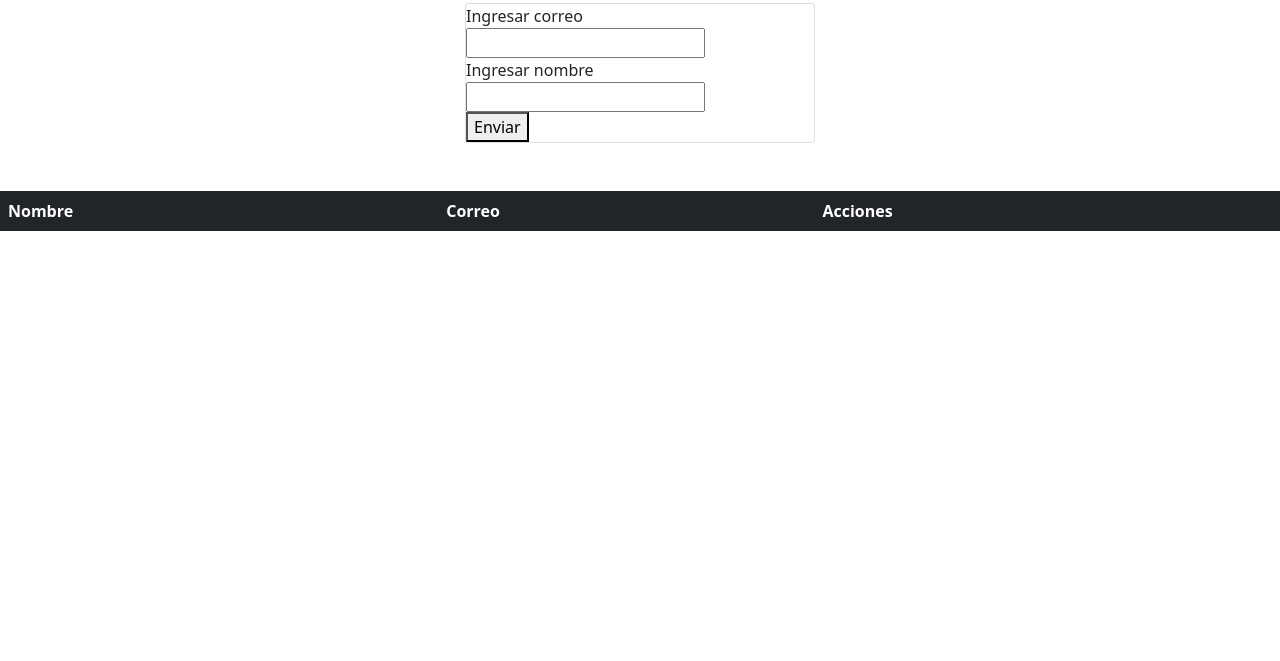
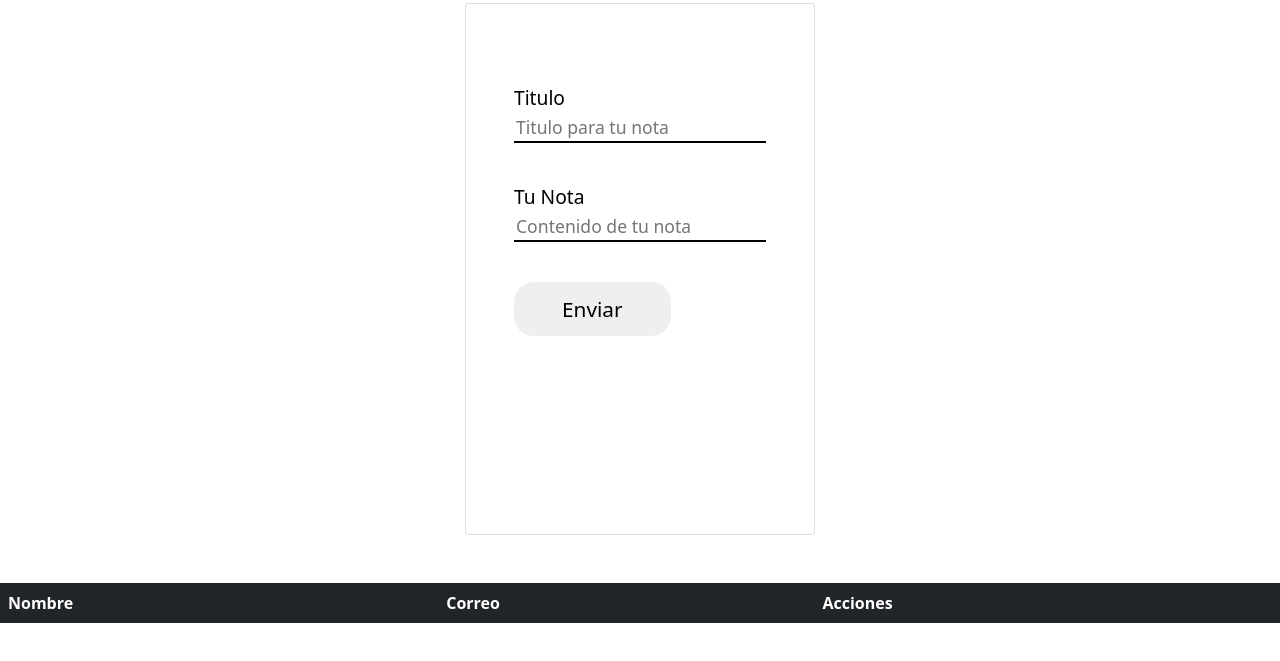
Before and after one commit to NicLen17/Proyecto-induvidual-2-CRUD, a plain HTML site: page index.html in a window 1280 px wide. Shown: the part 53-714 px from the top of the page. Drawn offline with nearby package versions, Linux system fonts and the light colour scheme.

Commit message:
Primeros cambios al formulario

```diff
--- a/index.html
+++ b/index.html
@@ -6,23 +6,33 @@
     <meta charset="utf-8">
     <meta name="viewport" content="width=device-width, initial-scale=1">
     <!-- Bootstrap CSS -->
+    <link rel="stylesheet" href="style.css">
     <link href="https://cdn.jsdelivr.net/npm/bootstrap@5.0.0-beta1/dist/css/bootstrap.min.css" rel="stylesheet"
         integrity="sha384-giJF6kkoqNQ00vy+HMDP7azOuL0xtbfIcaT9wjKHr8RbDVddVHyTfAAsrekwKmP1" crossorigin="anonymous">
-    <title>CRUD</title>
+    <title>PI Notas</title>
 </head>
 
 <body>
-    <h1 id="titulo">CRUD</h1>
-    <div class="card m-auto" style="max-width: 350px;">
-        <form id="formulario">
-            <label for="inputEmail">Ingresar correo</label>
-            <input type="email" id="inputEmail" required>
-            <br>
-            <label for="inputNombre">Ingresar nombre</label>
-            <input type="text" id="inputNombre" required>
-            <br>
-            <button type="submit">Enviar</button>
-        </form>
+    <div class="contenedor">
+        <h1 id="titulo">CRUD</h1>
+        <div class="card m-auto" style="max-width: 350px;">
+            <form class="formulario" id="formulario">
+                    <div class="flexnombres">
+                        <div>
+                            <label for="inputEmail">Titulo</label>
+                            <input placeholder="Titulo para tu nota" type="text" id="inputNota" required>
+                            <br>
+                        <div>
+                            <label for="inputTexto">Tu Nota</label>
+                            <input placeholder="Contenido de tu nota" type="text" id="inputTexto" required>
+                            <br>
+                        </div>
+                    </div>
+                    <div class="contenedorboton">
+                        <button class="boton">Enviar</button>
+                    </div>
+                </form>
+        </div>
     </div>
     <!-- Tabla Usuarios -->
     <div>
--- a/index.js
+++ b/index.js
@@ -1,6 +1,6 @@
 const formularioForm = document.getElementById('formulario');
-const emailInput = document.getElementById('inputEmail');
-const nombreInput = document.getElementById('inputNombre');
+const textoInput = document.getElementById('inputTexto');
+const notaInput = document.getElementById('inputNota');
 const usuariosTable = document.getElementById('tabla');
 const json = localStorage.getItem('usuarios'); // Traer de localStorage el dato asociado a la key "usuarios".
 let usuarios = JSON.parse(json) || []; // Convertir datos de un string JSON a código JavaScript.
@@ -16,8 +16,8 @@ formularioForm.onsubmit = function (e) {
     e.preventDefault();
     const usuario = {
         id: generarID(),
-        email: emailInput.value,
-        nombre: nombreInput.value,
+        email: notaInput.value,
+        nombre: textoInput.value,
         registro: Date.now(),
     };
     usuarios.push(usuario);
@@ -49,7 +49,6 @@ function mostrarUsuarios() {
                 <td>${usuario.email}</td>
 
                 <td>
-                    <button onclick="mostrarDetalle('${usuario.id}')" type="button" class="btn btn-primary btn-sm" data-bs-toggle="modal" data-bs-target="#modalDetalle">Ver detalle</button>
                     <button onclick="eliminarUsuario('${usuario.id}')" class="btn btn-danger btn-sm">Eliminar</button>
                 </td>
             </tr>
--- /dev/null
+++ b/style.css
@@ -0,0 +1,45 @@
+.formulario {
+    background-color: rgb(255, 255, 255);
+    max-width: 600px;
+    padding: 3rem;
+    margin: 2rem auto;
+    color: rgb(0, 0, 0);
+    font-size: 1.2rem;
+    margin-bottom: 150px;
+}
+
+.formulario :hover {
+    color: blueviolet;
+}
+
+.flexnombres {
+    display: flex;
+    justify-content: space-between;
+    flex-wrap: wrap;
+}
+
+.formulario label {
+    display: block;
+}
+
+.formulario input, .formulario textarea {
+    background-color: rgb(255, 255, 255);
+    border: none;
+    border-bottom: 2px rgb(0, 0, 0) solid;
+    font-size: 1.1rem;
+    margin-bottom: 2.5rem;
+    width: 100%;
+}
+
+.boton {
+    padding: 0.7rem 3rem;
+    color: rgb(0, 0, 0);
+    border: none;
+    font-size: 1.3rem;
+    border-radius: 20px;
+}
+
+.contenedorboton {
+    display: flex;
+    justify-content: center;
+    }
```
